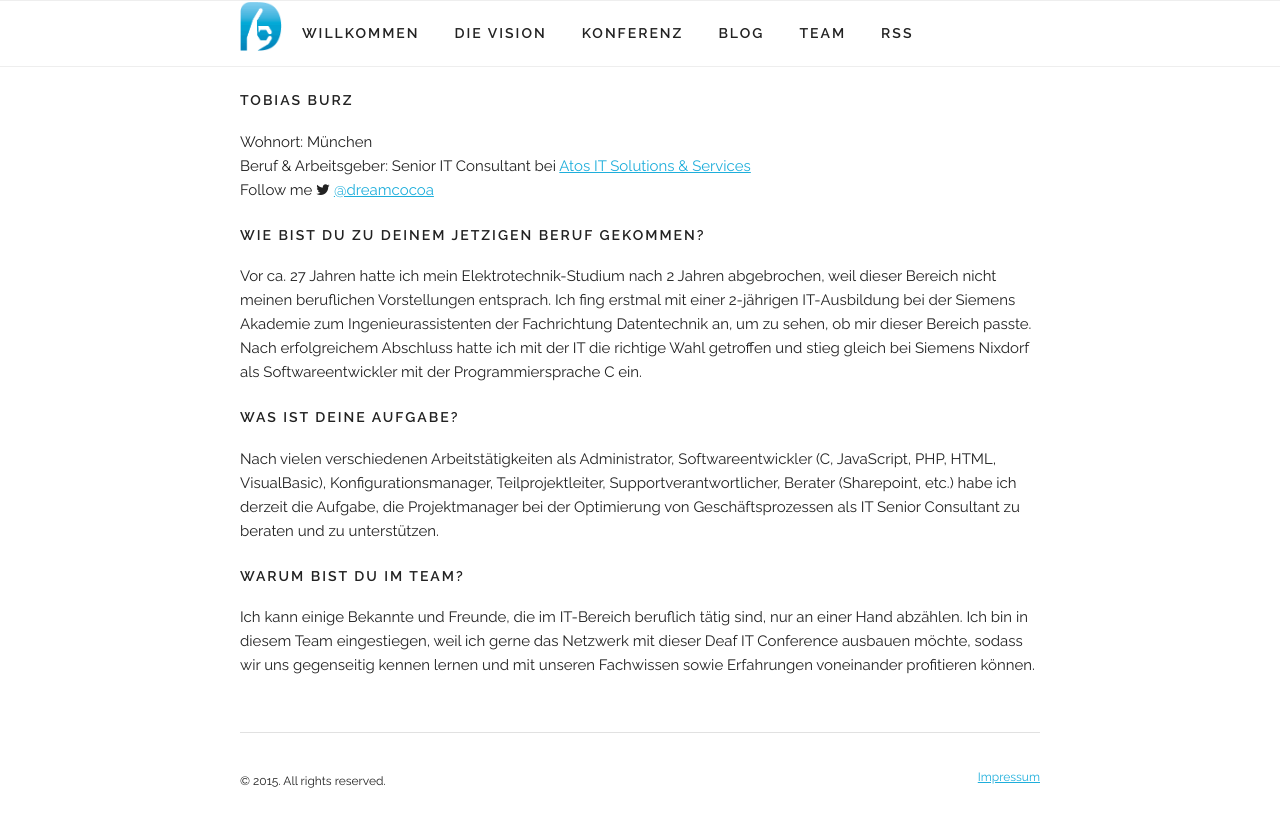
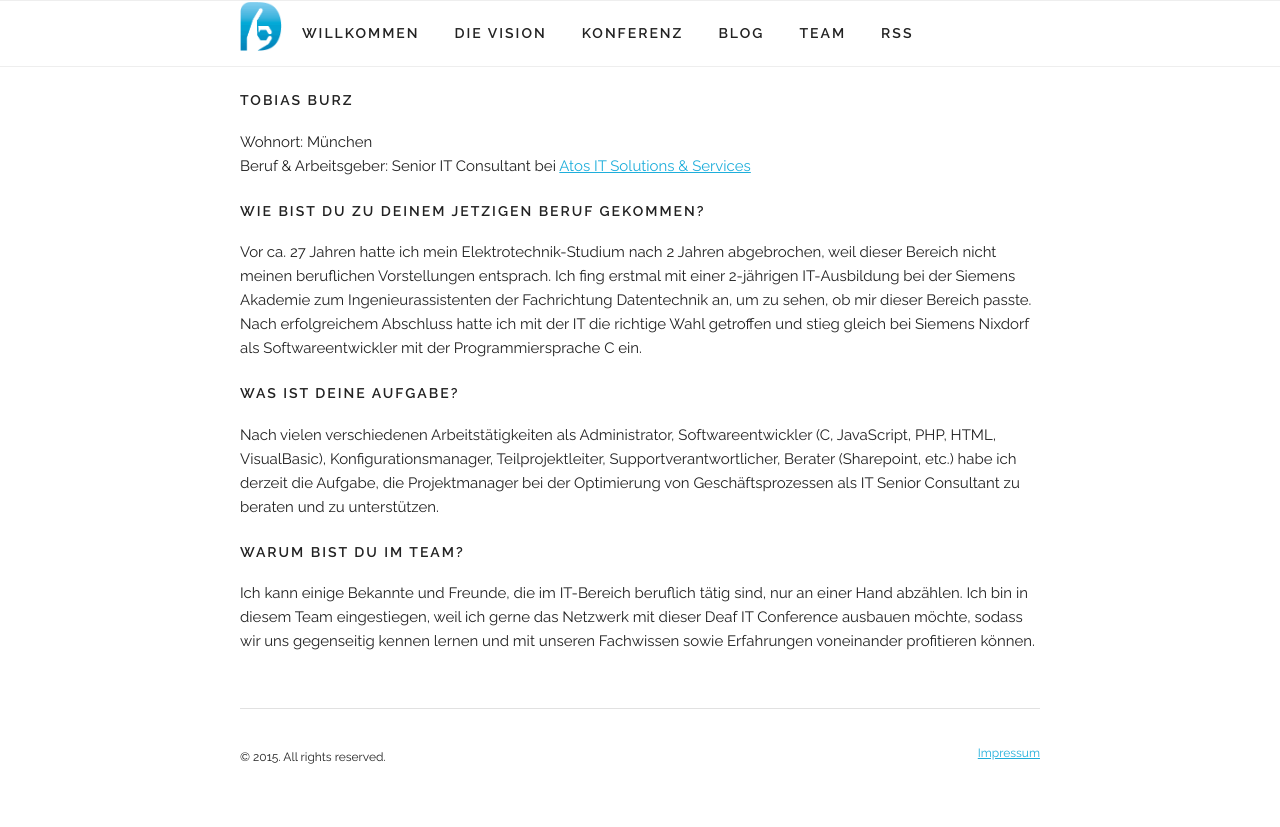
Before and after one commit to NickelPic/deafit.github.io, a Jekyll site: the page built from team/tobias-burz.md, in a window 1280 px wide. Shown: the top 827 px of the page. Built offline with Jekyll 4.4.1, drawn with Linux system fonts in a browser that asks for light colours; nearby versions of some CDN libraries.

Commit message:
Update tobias-burz.md

```diff
--- a/team/tobias-burz.md
+++ b/team/tobias-burz.md
@@ -5,7 +5,6 @@ title: Tobias Burz
 
 Wohnort: München
 Beruf & Arbeitsgeber: Senior IT Consultant bei [Atos IT Solutions & Services](http://atos.net "Atos IT Solutions & Services")<br>
-Follow me <i class="fa fa-twitter"></i> <a href="http://twitter.com/dreamcocoa">@dreamcocoa</a>
 
 ## Wie bist du zu deinem jetzigen Beruf gekommen?
 
```
